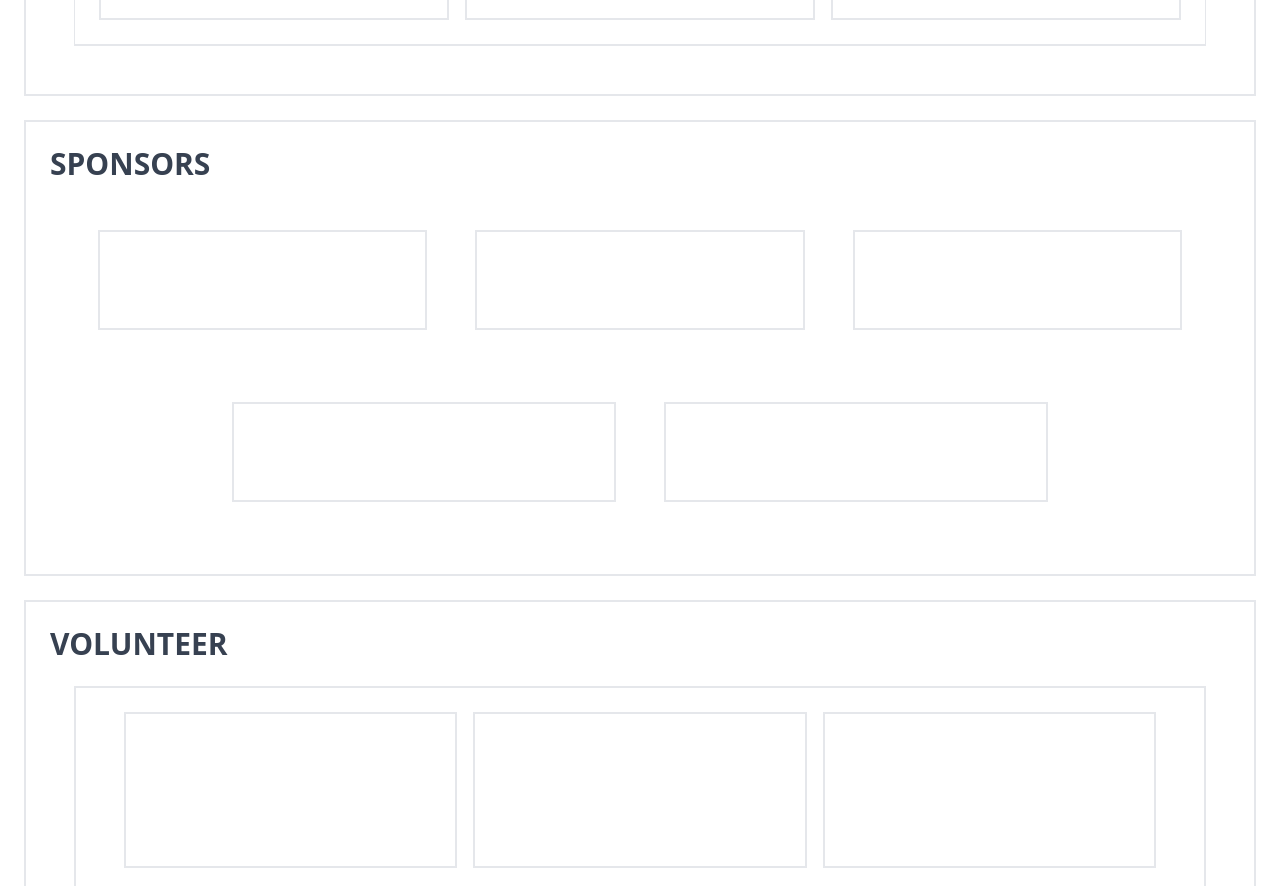
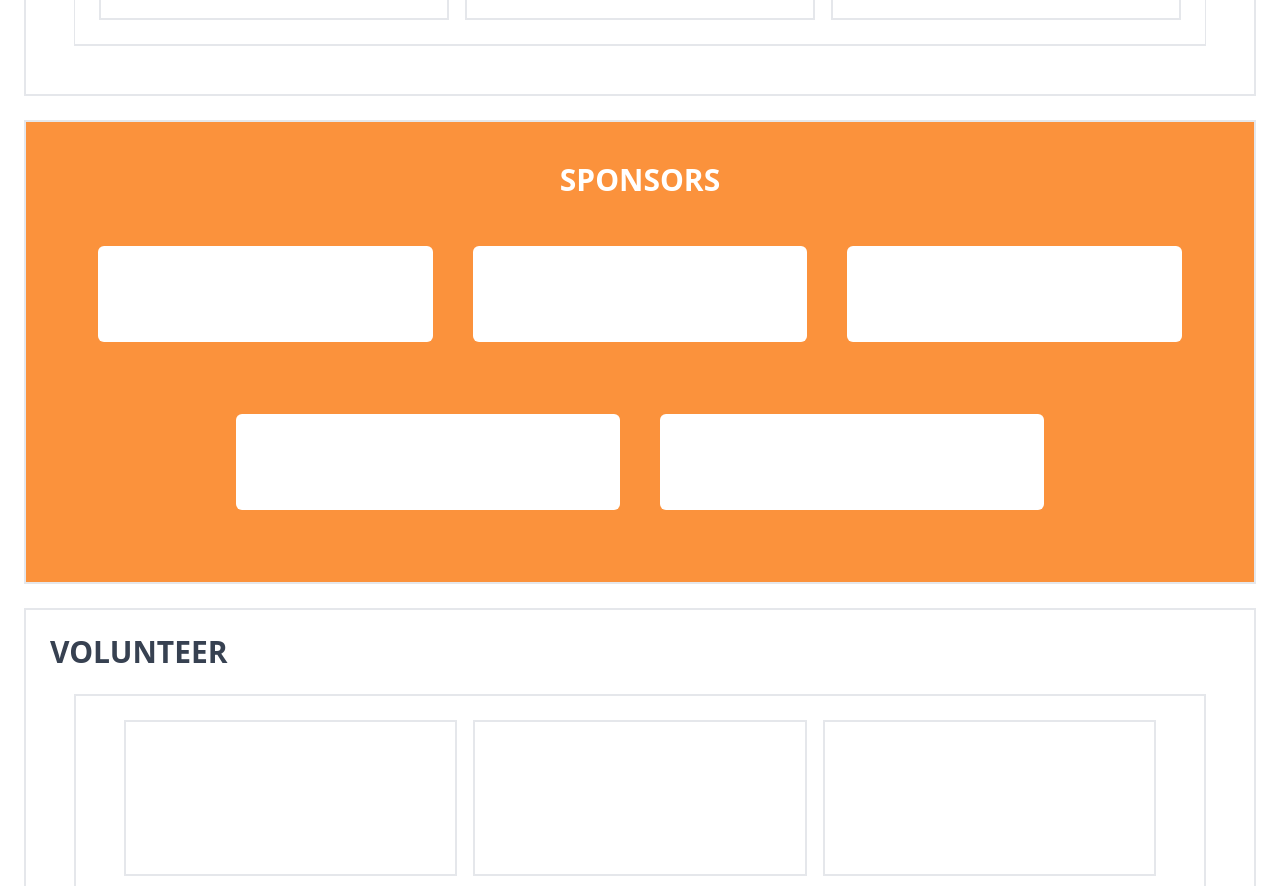
Before and after one commit to Vijay6383/Online-Compiler, a React (Create React App) app: page / in a window 1280 px wide. Shown: the part 1600-2486 px from the top of the page. Built offline with nearby package versions, Linux system fonts and the light colour scheme.

Commit message:
sponser section added

```diff
--- a/src/Components/Pages/Home/Home.css
+++ b/src/Components/Pages/Home/Home.css
@@ -0,0 +1,11 @@
+@media screen and (max-width: 1024px) {
+    .container1.container2 {
+        width: 33%;
+    }
+}
+
+@media screen and (max-width: 768px) {
+    .container1.container2 {
+        width: 50%;
+    }
+}
--- a/src/Components/Pages/Home/Home.js
+++ b/src/Components/Pages/Home/Home.js
@@ -3,6 +3,7 @@
 import footerImg from '../../../assets/footer.png'
 import topImg from '../../../assets/top.png'
 import { Link } from 'react-router-dom';
+import '../Home/Home.css';
 
 const Home = () => {
     return (
@@ -90,16 +91,26 @@
                     </div>
                 </div>
             </div>
-            <div className='border-2 p-6 mx-6 mb-6'>
-                <h2 className='text-3xl font-semibold text-gray-700 uppercase'>Sponsors</h2>
-                <div className='flex flex-col lg:flex-row justify-around items-center gap-12 p-6 m-6'>
-                    <div className="w-full border-2 py-12"></div>
-                    <div className="w-full border-2 py-12"></div>
-                    <div className="w-full border-2 py-12"></div>
+            <div className='border-2 p-6 mx-6 mb-6 bg-orange-400'>
+                <h2 className='text-3xl font-semibold text-gray-700 uppercase text-center pt-4 text-white container1'>Sponsors</h2>
+                <div className='flex flex-col lg:flex-row justify-around items-center gap-10 p-6 m-6 justify-center items-center content-center container2'>
+                    <div className="w-9/12 h-auto border-1 py-12 shadow-l hover:shadow-2xl rounded-md bg-white cursor-pointer card">
+                        {/* <img class="w-6 h-6 md:w-48 md:h-auto md:rounded-none rounded-full mx-auto" src="https://thumbs.dreamstime.com/b/sponsor-grunge-retro-red-ribbon-stamp-isolated-86162819.jpg" alt="" width="100" height="100" /> */}
+                    </div>
+                    <div className="w-9/12 h-auto border-1 shadow-l hover:shadow-2xl py-12 bg-white rounded-md cursor-pointer card">
+                        {/* <img class="w-12 h-6 md:w-48 md:h-auto md:rounded-none rounded-full mx-auto" src="https://thumbs.dreamstime.com/b/sponsor-grunge-retro-red-ribbon-stamp-isolated-86162819.jpg" alt="" width="384" height="512" /> */}
+                    </div>
+                    <div className="w-9/12 border-1 shadow-l hover:shadow-2xl py-12 bg-white rounded-md cursor-pointer card">
+                        {/* <img class="w-12 h-6 md:w-48 md:h-auto md:rounded-none rounded-full mx-auto" src="https://thumbs.dreamstime.com/b/sponsor-grunge-retro-red-ribbon-stamp-isolated-86162819.jpg" alt="" width="384" height="512" /> */}
+                    </div>
                 </div>
-                <div className='flex flex-col lg:flex-row justify-center items-center gap-12 p-6 m-6'>
-                    <div className="w-full lg:w-96 border-2 py-12"></div>
-                    <div className="w-full lg:w-96 border-2 py-12"></div>
+                <div className='flex flex-col lg:flex-row justify-center items-center gap-10 p-6 m-6 justify-center items-center content-center container2'>
+                    <div className="w-9/12 lg:w-96 border-1 shadow-l hover:shadow-2xl py-12 bg-white rounded-md cursor-pointer card">
+                        {/* <img class="w-24 h-24 md:w-48 md:h-auto md:rounded-none rounded-full mx-auto" src="https://thumbs.dreamstime.com/b/sponsor-grunge-retro-red-ribbon-stamp-isolated-86162819.jpg" alt="" width="384" height="512" /> */}
+                    </div>
+                    <div className="w-9/12 lg:w-96 border-1 shadow-l hover:shadow-2xl py-12 bg-white rounded-md cursor-pointer card">
+                        {/* <img class="w-24 h-24 md:w-48 md:h-auto md:rounded-none rounded-full mx-auto" src="https://thumbs.dreamstime.com/b/sponsor-grunge-retro-red-ribbon-stamp-isolated-86162819.jpg" alt="" width="384" height="512" /> */}
+                    </div>
                 </div>
             </div>
             <div className='border-2 p-6 mx-6 mb-6'>
```
Also changed, not shown: 1 other file (tests, documents, lock files or other folders).
